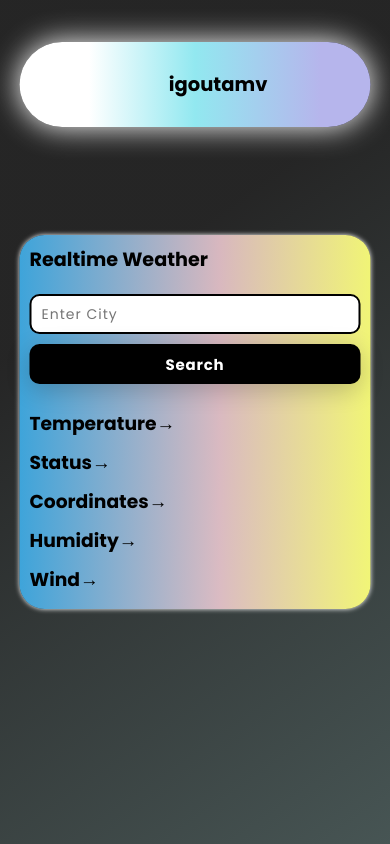
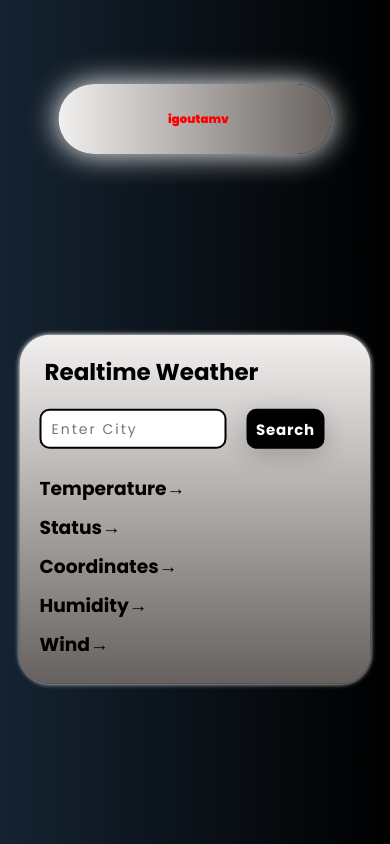
Before and after one commit to igoutamv/Now-Weathering, a plain HTML site: page index.html in a window 390 px wide. Drawn offline with Linux system fonts and the light colour scheme.

Commit message:
Update style.css

```diff
--- a/style.css
+++ b/style.css
@@ -1,125 +1,137 @@
-*{
+* {
   margin: 0;
   padding: 0;
   box-sizing: border-box;
   font-family: "Poppins", sans-serif;
 }
-body,html{
+body,
+html {
   height: 100vh;
-    width: 100vw;
-    display: flex;
-    flex-direction: column;
-    justify-content: space-between;
-    align-items: center;
-    background: linear-gradient(145deg, rgba(5,5,5,0.87) 32.56%, #475554 100%);
-    -webkit-user-select: none;
-    -webkit-touch-callout: none;
-    -webkit-tap-highlight-color: transparent;
+  width: 100%;
+  user-select: none;
+  background: linear-gradient(to right, #152331, #000000);
+  /*
+    background: linear-gradient(-90deg, #434343, #000000);
+  */
 }
 .top-center {
   position: absolute;
   display: flex;
-    justify-content: space-between;
   align-items: center;
-    height: 10vh;
-    width: 35%;
+  height: 70px;
+  width: 40vw;
   min-width: 25%;
-    top: 5%;
+  top: 10%;
   left: 50%;
   transform: translateX(-50%);
   padding: 20px;
   border-radius: 50px;
-    background: linear-gradient(90deg, #ffffff 19.84%, #92e8f0 50.01%, #b6b5ec 85.8%);
+  background: linear-gradient(to right, #f2f0ef, #66615e);
   background-blend-mode: normal;
   box-shadow: 0px 0px 30px #ffffff;
 }
-#part1 h2{
-    font-size: 2vw;
+#part1 {
+  height: 100%;
+  width: 50%;
+}
+#part1 h2 {
+  font-size: 20px;
   font-weight: 700;
 }
-#part2{
+#part2 {
   height: 100%;
   width: 50%;
-    margin: 0;
 }
-#part2 ul{
+#part1 span {
+  color: red;
+  font-weight: 900;
+  padding-right: 5px;
+}
+#part2 ul {
   list-style: none;
   display: flex;
-    justify-content: space-between;
+  justify-content: flex-end;
+  gap: 20px;
   align-items: center;
-    gap: 10px;
 }
-.nav-link{
-    color: white;
-    text-decoration: none;
+.nav-link {
   position: relative;
 }
-.nav-link::after{
-    content: '';
+.nav-link::after {
+  content: "";
   position: absolute;
   width: 0;
-    height: 1px;
+  height: 2px;
   display: block;
   margin-top: 1px;
   right: 0;
-    background: #000;
+  background: #fff;
   transition: width 0.3s ease;
   -webkit-transition: width 0.3s ease;
 }
-.nav-link:hover::after{
+.nav-link:hover::after {
   width: 100%;
   left: 0;
   background: #000;
 }
-#part2 ul a{
+#part2 ul a {
   text-decoration: none;
-    color: black;
-    font-size: large;
-    font-weight: 700;
+  color: #000;
+  font-size: 20px;
+  font-weight: 600;
 }
 .center-page {
   position: absolute;
-    height:40vh ;
-    width: 60%;
-    top: 60%;
+  height: 260px;
+  width: 60vw;
+  top: 55%;
   left: 50%;
-    border-radius: 25px;
-    transform: translate(-50%, -50%);
+  border-radius: 30px;
+  transform: translate(-50%, -25%);
   padding: 20px;
-    background: linear-gradient(90deg, #3ea4da 0%, rgba(255,215,224,0.82) 57.07%, rgba(251,255,122,0.95) 100%);
+  background: linear-gradient(to bottom, #f2f0ef, #66615e);
+  /*
+  background: linear-gradient(
+    90deg,
+    #3ea4da 0%,
+    rgba(255, 215, 224, 0.82) 57.07%,
+    rgba(251, 255, 122, 0.95) 100%
+  );
+  */
   background-blend-mode: normal;
   box-shadow: 0px 0px 5px #ffffff;
 }
-.center-page h4{
+.center-page h4 {
   margin-bottom: 20px;
-    font-size: larger;
-    color: linear-gradient(125deg, #fffb04 0%, #ff0dfb 100%);;
+  font-size: 23px;
+  padding-left: 5px;
 }
-.input{
+.input {
   width: 50%;
+  height: 40px;
   position: relative;
   display: flex;
-    gap: 10px;
+  gap: 20px;
 }
-.inputValue{
-    width: 50%;
-    height: 40px;
+.inputValue {
+  width: 55%;
+  height: 100%;
   padding: 0 10px 0 10px;
-    transition: .2s linear;
+  transition: 0.2s linear;
   border: 2px solid black;
   font-size: 14px;
   text-transform: capitalize;
   border-radius: 10px;
-    letter-spacing: 1px;
+  letter-spacing: 2px;
 }
 .inputValue:focus {
   outline: none;
-    border: 0.5px solid black;
-    box-shadow: -2px -2px 0px black;
+  border: 0.5px solid #000000;
+  box-shadow: -2.5px -2.5px 0px #000000;
 }
 button {
   position: relative;
-    height: 40px;
+  height: 100%;
   display: flex;
   justify-content: center;
   align-items: center;
@@ -166,44 +178,49 @@ button:hover span {
   }
 
   50% {
-      transform: scale(0.95);
+    transform: scale(0.9);
   }
 
   100% {
     transform: scale(1);
   }
 }
-.displayWeather{
+.displayWeather {
   display: flex;
   margin-top: 20px;
-    justify-content: space-between;
 }
-.firsthalf{
+.firsthalf {
   height: 100%;
   width: 50%;
 }
-.firsthalf> h3, .secondhalf h3{
-    padding: 5px 0 5px 0 ;
+.firsthalf > h3,
+.secondhalf h3 {
+  padding: 5px 0 5px 0;
 }
-.secondhalf{
+.secondhalf {
   height: 100%;
-    width: 50%;
+  width: 40%;
+  margin-left: 10%;
 }
-
 .popup {
   display: none;
   position: fixed;
-    z-index: 1;
+  z-index: 2;
   left: 0;
-    top: 0;
+  top: 5%;
   width: 100%;
   height: 100%;
   overflow: auto;
-    background-color: rgb(0,0,0);
-    background-color: rgba(0,0,0,0.8);
+  background-color: rgb(0, 0, 0);
+  background-color: rgba(0, 0, 0, 0.8);
 }
 .popup-content {
-    background: linear-gradient(90deg, #ffffff 19.84%, #92e8f0 50.01%, #b6b5ec 85.8%);
+  background: linear-gradient(
+    90deg,
+    #ffffff 19.84%,
+    #92e8f0 50.01%,
+    #b6b5ec 85.8%
+  );
   box-shadow: 0px 0px 30px #ffffff;
   border-radius: 20px;
   background-color: #fefefe;
@@ -221,71 +238,77 @@ button:hover span {
 }
 .close-button:hover,
 .close-button:focus {
-    color: rgb(24, 3, 255);
+  color: #000;
   opacity: 100%;
   text-decoration: none;
   cursor: pointer;
 }
-.close-button::after{
-content:'';
+.close-button::after {
+  content: " ";
   position: absolute;
-width:0;
-height:2px;
-display:block;
-background:black;
+  width: 0;
+  height: 2px;
+  display: block;
+  background: black;
   transition: width 0.5s ease;
   -webkit-transition: width 0.5s ease;
 }
-.close-button:hover::after{
+.close-button:hover::after {
   margin-right: 36%;
   width: 6%;
   right: 0;
   background: #000;
 }
 @media (max-width: 1000px) {
-    body, html {
-        background-color: white;
+  .top-center {
+    width: 70%;
+    top: 10%;
+    padding: 20px;
+    display: flex;
+    justify-content: center;
+    align-items: center;
   }
-
-    .top-center {
-        width: 90%;
-        top: 5%;
-        padding: 10px 100px;
-        justify-content: center;
+  #part1 {
+    width: 100%;
+    display: flex;
+    justify-content: end;
+    align-items: center;
   }
-
   #part1 h2 {
-        font-size: 5vw;
-        padding-left: 50%;
+    font-size: 3vw;
   }
-
   #part2 ul {
     display: none;
   }
-
   .center-page {
-        width: 90%;
     height: auto;
-        padding: 10px;
+    width: 90vw;
     top: 50%;
+    left: 50%;
   }
-
   .input {
     width: 100%;
-        flex-direction: column;
-        gap: 10px;
+    height: 40px;
   }
-
-    .inputValue, button {
-        width: 100%;
+  .inputValue {
+    width: 60%;
   }
-
+  .secondhalf {
+    margin-left: 0;
+  }
+  .close-button::after {
+    display: none;
+}
+  .close-button:hover::after {
+    display: none;
+}
   .displayWeather {
     flex-direction: column;
     align-items: center;
   }
 
-    .firsthalf, .secondhalf {
+  .firsthalf,
+  .secondhalf {
     width: 100%;
   }
 
@@ -294,4 +317,3 @@ transition: width 0.5s ease;
     margin: 20% auto;
   }
 }
-/*Thanks - By Igoutamv*/
```
Lines whose indentation alone changed are shown as unchanged.
